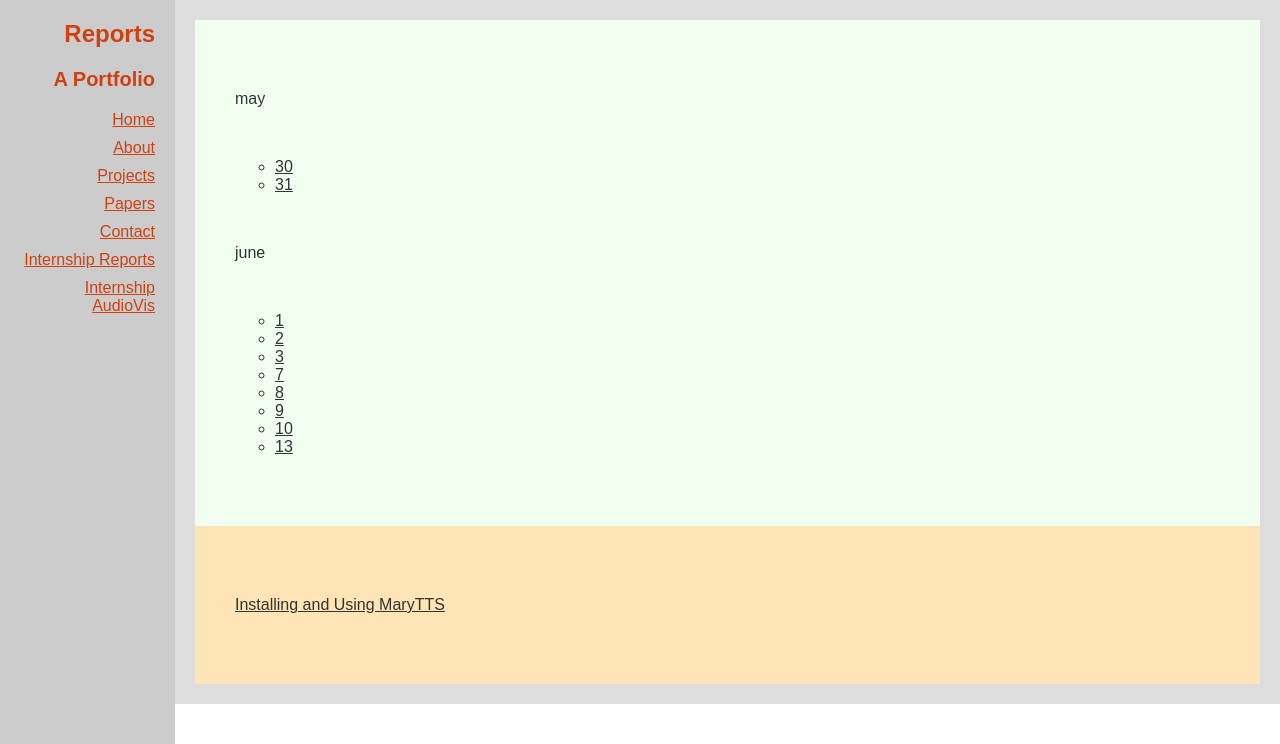
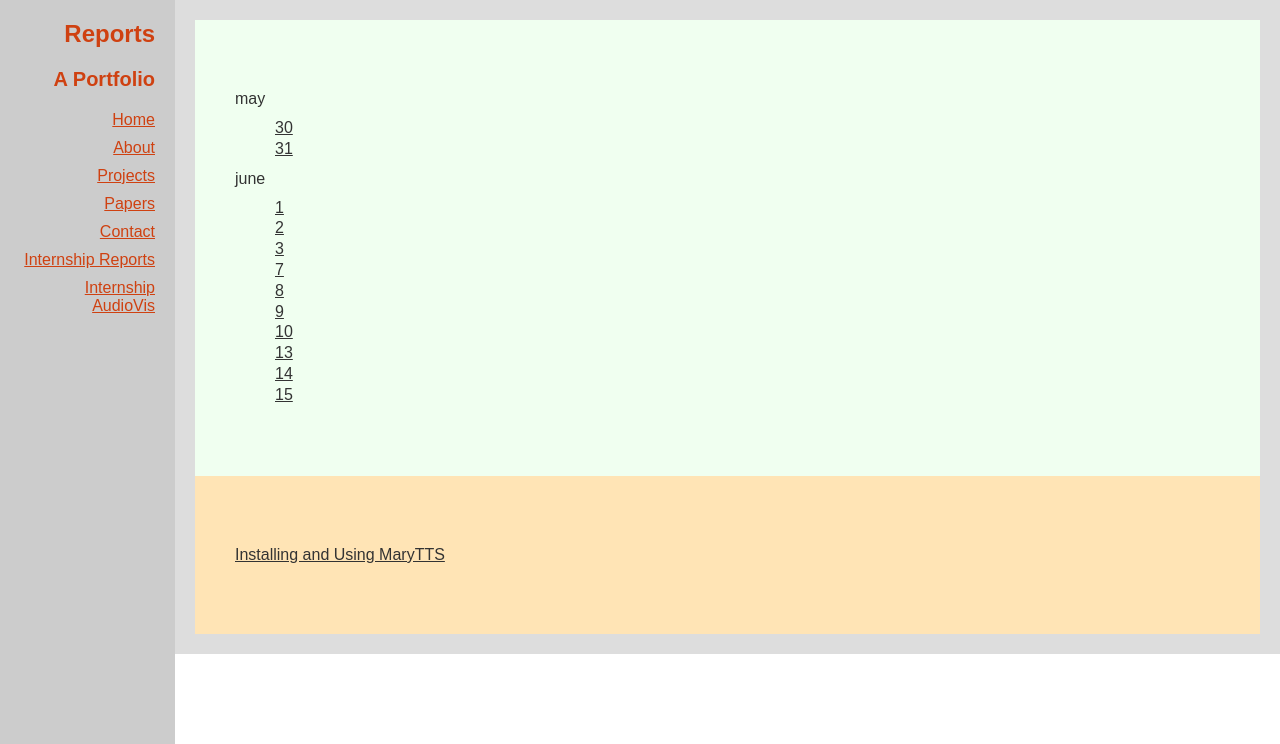
Before and after one commit to dave-woods/dwoods.xyz, a PHP site: page /internship/reports in a window 1280 px wide. Shown: the top 744 px of the page. Run offline with PHP 8.4, Linux system fonts and the light colour scheme; some libraries are stand-ins or nearby versions.

Commit message:
New report

```diff
--- /dev/null
+++ b/assets/audio/blizzdir/blizzard2016-enUKfls-0707.txt
@@ -0,0 +1 @@
+Bears was read by Lesley Sims, produced by Mairi Mackinnon with sound production by Beth Punter for the Classical Recording Company.
--- /dev/null
+++ b/assets/audio/blizzdir/blizzard2016-enUKfls-1397.txt
@@ -0,0 +1 @@
+Little Red Riding Hood hummed a little tune, bent down to tie her shoelace, skipped along the path and stopped to smell the flowers.
--- /dev/null
+++ b/assets/audio/blizzdir/blizzard2016-enUKfls-1697.txt
@@ -0,0 +1 @@
+A sick feeling swept over him, made up of fear, sadness, and terrible, terrible guilt.
--- a/assets/css/main.css
+++ b/assets/css/main.css
@@ -177,13 +177,17 @@ header {
         border-radius: 10px 10px 10px 10px; }
   .intern-report-wrap .report-navigator {
     background-color: #ddd;
-    padding: 10px 200px;
+    padding: 10px 20px;
     display: flex;
     flex-wrap: nowrap;
     align-items: center;
     justify-content: space-around; }
   .intern-report-wrap .report-list {
     list-style: none; }
+    .intern-report-wrap .report-list li ul {
+      list-style: none;
+      margin: 10px auto;
+      line-height: 1.3; }
 
 .intern-vis-wrap {
   display: flex;
--- a/assets/css/modules/_reports.sass
+++ b/assets/css/modules/_reports.sass
@@ -37,7 +37,7 @@
 
 	.report-navigator
 		background-color: #ddd
-		padding: 10px 200px
+		padding: 10px 20px
 		display: flex
 		flex-wrap: nowrap
 		align-items: center
@@ -45,3 +45,9 @@
 
 	.report-list
 		list-style: none
+
+		li
+			ul
+				list-style: none
+				margin: 10px auto
+				line-height: 1.3
--- a/internship/reports/2016/june/13.php
+++ b/internship/reports/2016/june/13.php
@@ -4,4 +4,5 @@
 	<p>On top of that, over the weekend I registered <a href="http://dwoods.xyz">a new domain</a> where I could host this website (thus, this will be the final report on my github pages site, please visit the URL above to see the others), meaning I could employ back-end code to allow saving of files (such as the classification of the labelling), programmatic listing of files, etc.</p>
 	<p>Building on this allowed me to get these back-end-based services working today, including getting JSON to work in conjunction with PHP to store the results of the classifications.</p>
 	<p>During the afternoon, I went to the other lab to meet Joao and Ketong, who was to help me get the new VM set up in order to host and serve the visualisation page there (as there were too many data files to host everything on my own machine or website). We talked briefly about what needed to happen, but once I showed him the front-end work that I had done and explained the back-end programming I was doing, he seemed to think I was competent enough to be able to pretty much figure it out myself. He gave me a few general pointers, and said I could email him if I needed to, but that setting up the VM to serve the site shouldn't be a big problem, especially given I wouldn't really need to worry about security or high traffic for this project.</p>
+	<p>Following this meeting, I went back up to the lab and continued to work on migrating my site to dynamic content, while continuing to monitor the progress of the voice building. Shortly before I left, it crashed on the same step of the process as it had before, albeit on a different file. I tried running it again, and it failed on yet another different file. I decided to leave it until the morning.</p>
 </div>
--- /dev/null
+++ b/internship/reports/2016/june/15.php
@@ -0,0 +1,3 @@
+<div class="report">
+	<p></p>
+</div>
```
Also changed, not shown: internship/reports/2016/june/14.php (added, +9 -0 lines), .htaccess, internship/reports/.htaccess (added), internship/vis/.htaccess (added), internship/vis/book.php (added), 6 other files.
